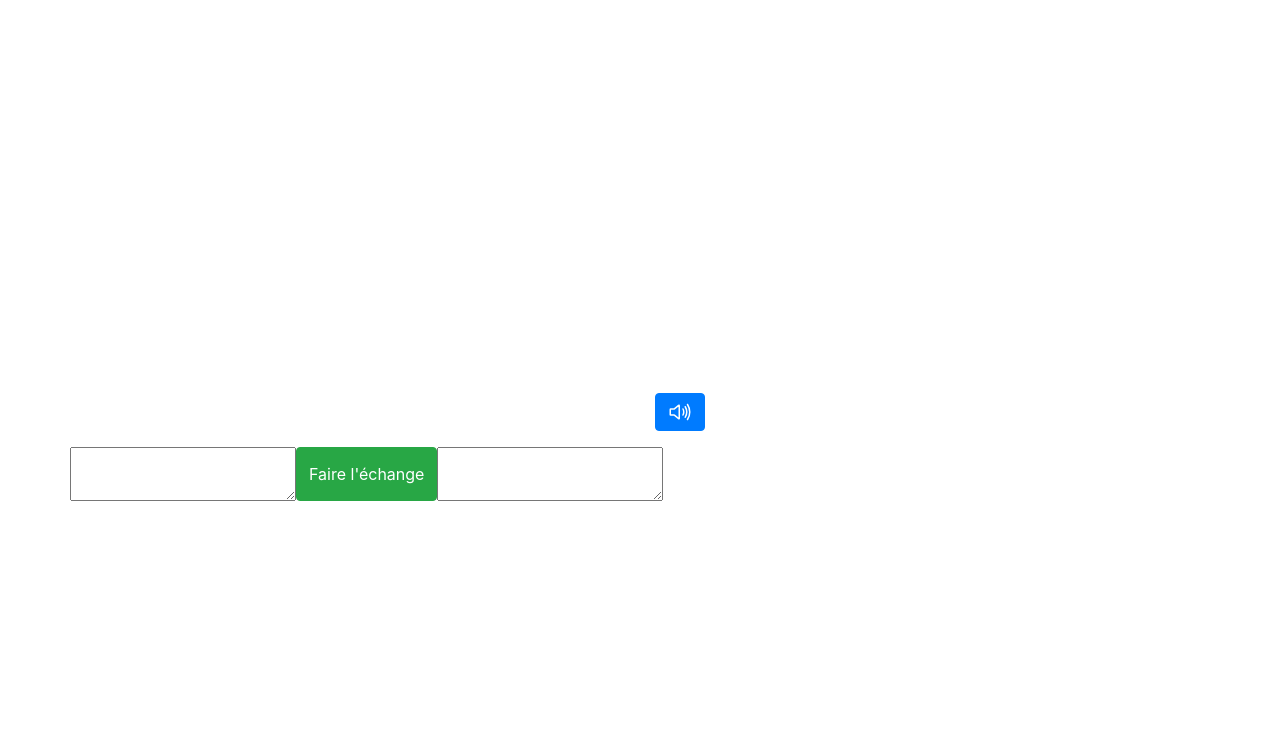
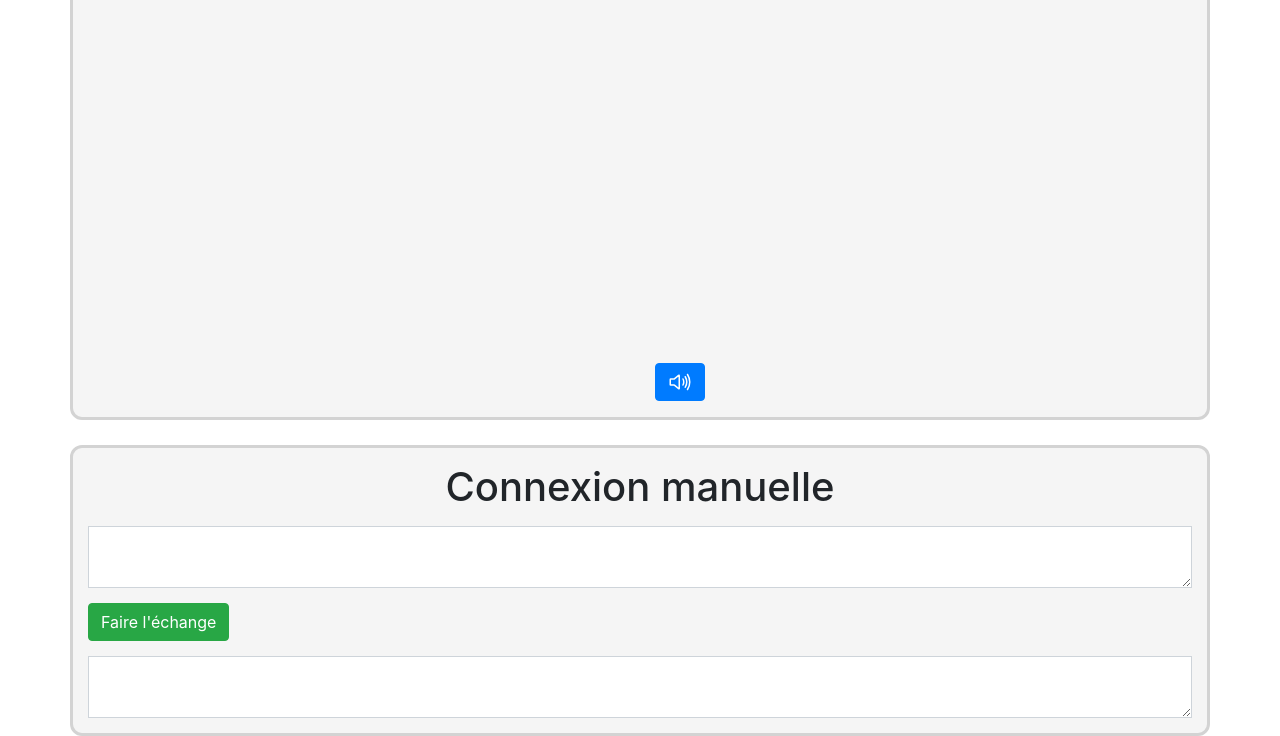
Before and after one commit to Papipomme/PommeChat, a website: page index.html in a window 1280 px wide. Shown: the part 255-991 px from the top of the page. Before the commit the page ends 800 px from the top, so only its background shows below. Drawn offline with Linux system fonts and the light colour scheme.

Commit message:
feat: Temp style - CSS
Signed-off-by: Papipomme <67956687+Papipomme@users.noreply.github.com>

```diff
--- a/assets/css/ours.css
+++ b/assets/css/ours.css
@@ -1,3 +1,15 @@
 .container {
-    margin-top: 5rem;
+    margin-top: 25px;
+    height: auto;
+    position: relative;
+    border: 3px solid lightgray;
+    border-radius: 12px;
+    background-color: whitesmoke;
 }
+.container h2,h1,textarea {
+    margin-top: 15px;
+    margin-bottom: 15px;
+}
+.container button#do-exchange {
+
+}
--- a/index.html
+++ b/index.html
@@ -31,11 +31,15 @@
                 <button id="overbtn" class="btn btn-primary"><img height="24px" id="sound-unmute" src="assets/img/volume-high-outline.svg"/><img height="24px" hidden id="sound-mute" src="assets/img/volume-mute-outline.svg"/></button>
             </p>
         </div>
-        <textarea id="incoming"></textarea>
-        <button id="do-exchange" class="btn btn-success">Faire l'échange</button>
-        <textarea id="outgoing"></textarea>
     </div>
 </div>
+<div class="container">
+    <h1 align="center">Connexion manuelle</h1>
+    <textarea class="form-control rounded-0" id="incoming"></textarea>
+    <button id="do-exchange" class="btn btn-success">Faire l'échange</button>
+    <textarea class="form-control rounded-0" id="outgoing"></textarea>
+</div>
+
 
     <script src="assets/js/simplepeer.min.js"></script>
     <script src="main.js"></script>
--- a/main.js
+++ b/main.js
@@ -9,7 +9,7 @@ document.getElementById("incoming").value=""
 document.getElementById("outgoing").value=""
 
 document.getElementById('overbtn').addEventListener('click', () => {
-    let vid = document.getElementById('emitter-video')
+    let vid = document.getElementById('receiver-video')
     if(vid.muted){
         vid.muted = false
         document.getElementById("sound-unmute").hidden = false
@@ -100,6 +100,8 @@ document.getElementById("do-exchange").addEventListener("click", () => {
       audio: true,
       video: true
   }
+  let vid = document.getElementById('emitter-video')
+    vid.muted = true
   if (typeof navigator.mediaDevices.getUserMedia === 'undefined') {
       navigator.mediaDevices.getUserMedia(constrains, handleVideo, errorHandler)
   } else {
```
